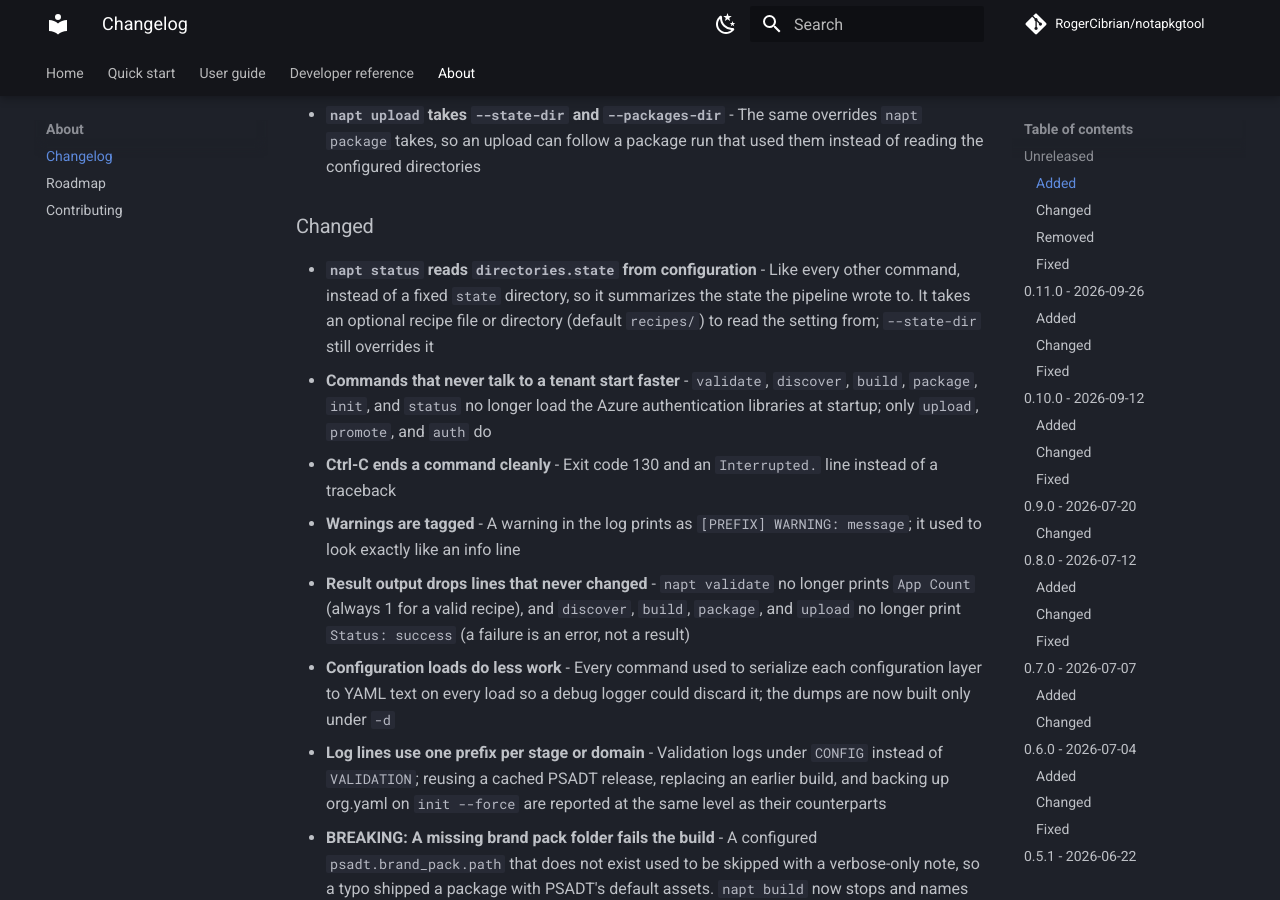
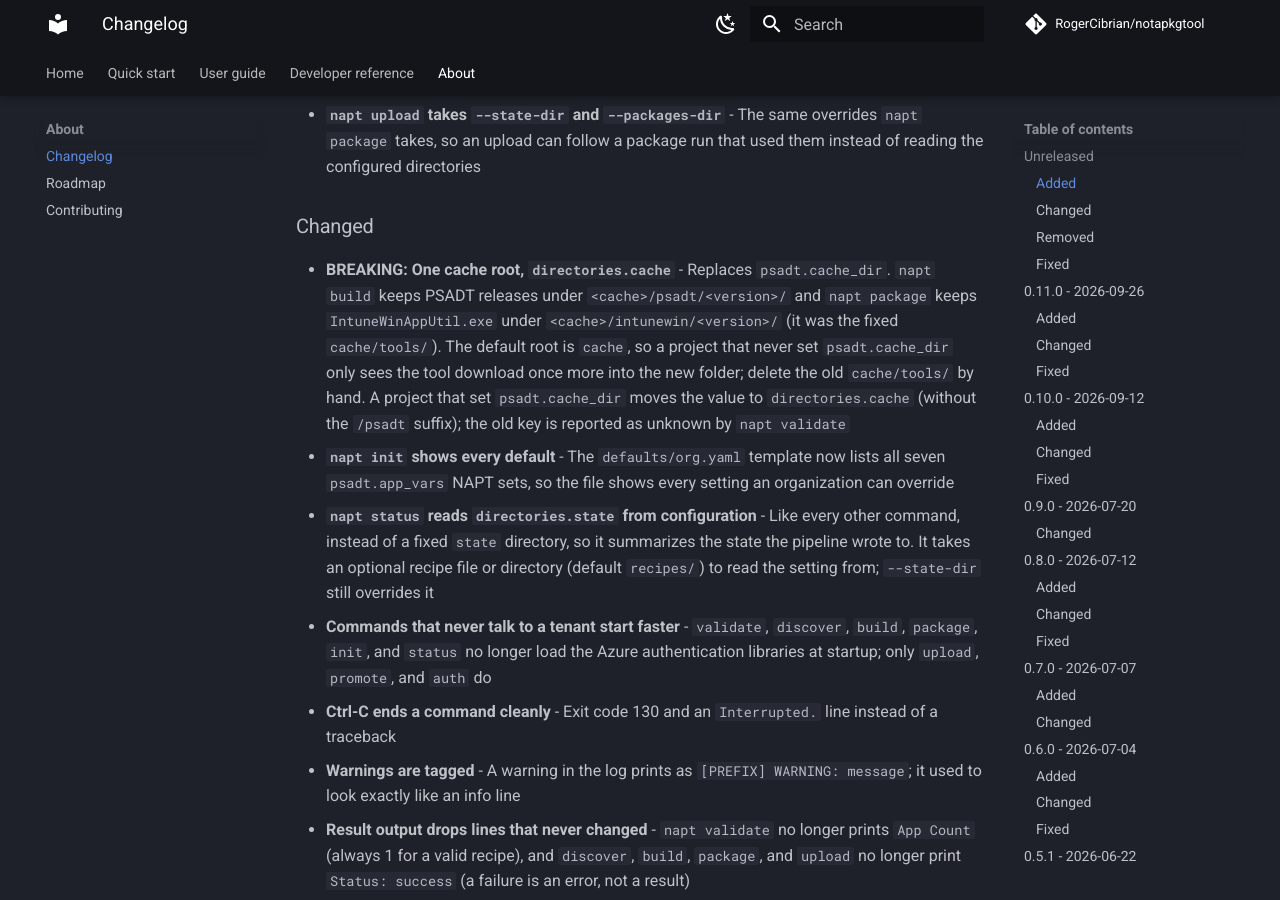
Before and after one commit to RogerCibrian/notapkgtool, an MkDocs documentation site: the page built from docs/changelog.md, in a window 1280 px wide and 900 px high, scrolled down 499 px. Built offline with MkDocs 1.6.1 and Material for MkDocs 9.7.7, drawn with Linux system fonts in a browser that asks for light colours; comment, search, counter and statistics services are not loaded; some of the changed text lies outside the part shown.

Commit message:
refactor: Keep every downloaded tool under one cache root (#160)
* refactor: Keep every downloaded tool under one cache root

directories.cache (default cache) replaces psadt.cache_dir. napt build
keeps PSADT releases under <cache>/psadt/<version>/ and napt package
keeps IntuneWinAppUtil.exe under <cache>/intunewin/<version>/ instead of
the hardcoded cache/tools. create_intunewin takes the cache root from
the package command, which reads it from the configuration like every
other directory.

The org.yaml template written by napt init now lists every psadt.app_vars
default, and the template coverage test walks every key in DEFAULT_CONFIG
instead of a hand-maintained list, so a new default without a template
line fails the suite.

The repository's own defaults/org.yaml keeps only the settings that
differ from the code defaults (brand pack, install groups, rings); its
RequireAdmin: true overrode the computed value for every sample recipe.
The sample vendor file is renamed to Google.yaml, the name the loader
looks up from the recipe folder.

* docs: Say why the vendor file rename mattered

```diff
--- a/docs/changelog.md
+++ b/docs/changelog.md
@@ -24,6 +24,18 @@ and this project adheres to [Semantic Versioning](https://semver.org/spec/v2.0.0
 
 ### Changed
 
+- **BREAKING: One cache root, `directories.cache`** - Replaces
+    `psadt.cache_dir`. `napt build` keeps PSADT releases under
+    `<cache>/psadt/<version>/` and `napt package` keeps `IntuneWinAppUtil.exe`
+    under `<cache>/intunewin/<version>/` (it was the fixed `cache/tools/`).
+    The default root is `cache`, so a project that never set `psadt.cache_dir`
+    only sees the tool download once more into the new folder; delete the old
+    `cache/tools/` by hand. A project that set `psadt.cache_dir` moves the
+    value to `directories.cache` (without the `/psadt` suffix); the old key
+    is reported as unknown by `napt validate`
+- **`napt init` shows every default** - The `defaults/org.yaml` template now
+    lists all seven `psadt.app_vars` NAPT sets, so the file shows every
+    setting an organization can override
 - **`napt status` reads `directories.state` from configuration** - Like
     every other command, instead of a fixed `state` directory, so it
     summarizes the state the pipeline wrote to. It takes an optional recipe
@@ -186,6 +198,10 @@ and this project adheres to [Semantic Versioning](https://semver.org/spec/v2.0.0
 
 ### Fixed
 
+- The sample recipes in this repository live under `recipes/Google/`, so
+    the loader looks for `defaults/vendors/Google.yaml`. The shipped file
+    was `google.yaml`, which matched only where the filesystem ignores
+    case; it is renamed to match the folder
 - A `defaults/org.yaml` or vendor defaults file whose top level was not a
     mapping (a list, or a stray scalar) was skipped without a word, so the
     recipe loaded with none of its settings; it is now the same error a
```
Also changed, not shown: .claude/skills/add-recipe-field/SKILL.md (+1 -1 lines), docs/recipe-reference.md (+10 -11 lines), docs/user-guide.md (+9 -7 lines), 16 other files.
